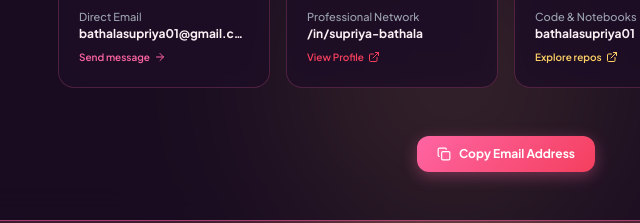
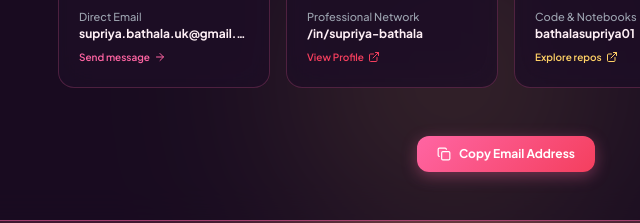
Before and after one commit to bathalasupriya01/Supriya_Bathala_Portfolio, a plain HTML site: page index.html in a window 1280 px wide. Shown: the part 2620-2843 px from the top of the page, 134-774 px from the left. Drawn offline with nearby package versions, Linux system fonts and the light colour scheme.

Commit message:
Update index.html

```diff
--- a/index.html
+++ b/index.html
@@ -641,7 +641,7 @@
             </div>
             <span class="text-[11px] block text-gray-400 font-medium">Direct Email</span>
             <span class="text-xs font-bold block truncate" style="color: var(--text-main);">
-              bathalasupriya01@gmail.com
+             supriya.bathala.uk@gmail.com
             </span>
             <span class="text-[10px] mt-2 inline-flex items-center gap-1 font-semibold" style="color: var(--primary);">
               Send message <i data-lucide="arrow-right" class="w-3 h-3"></i>
```
